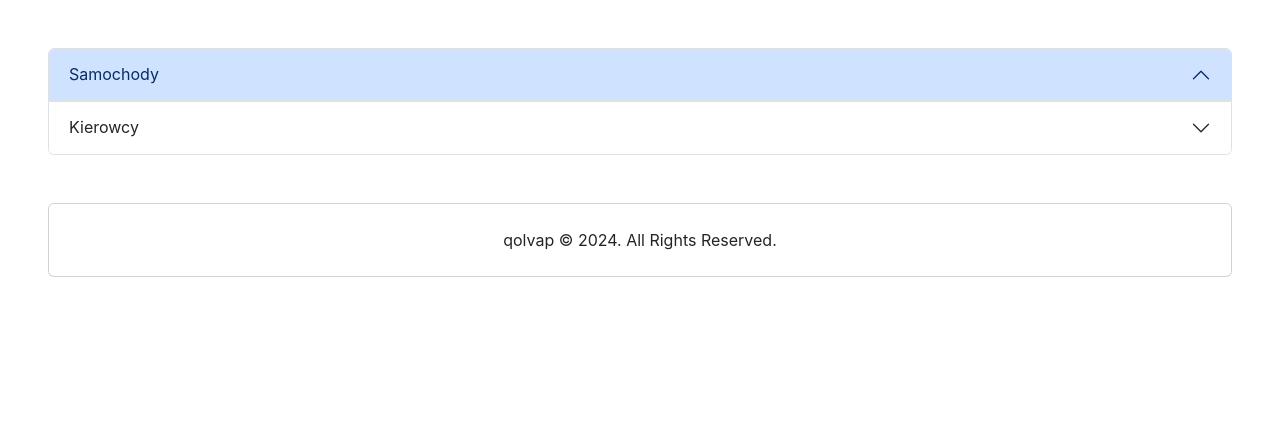
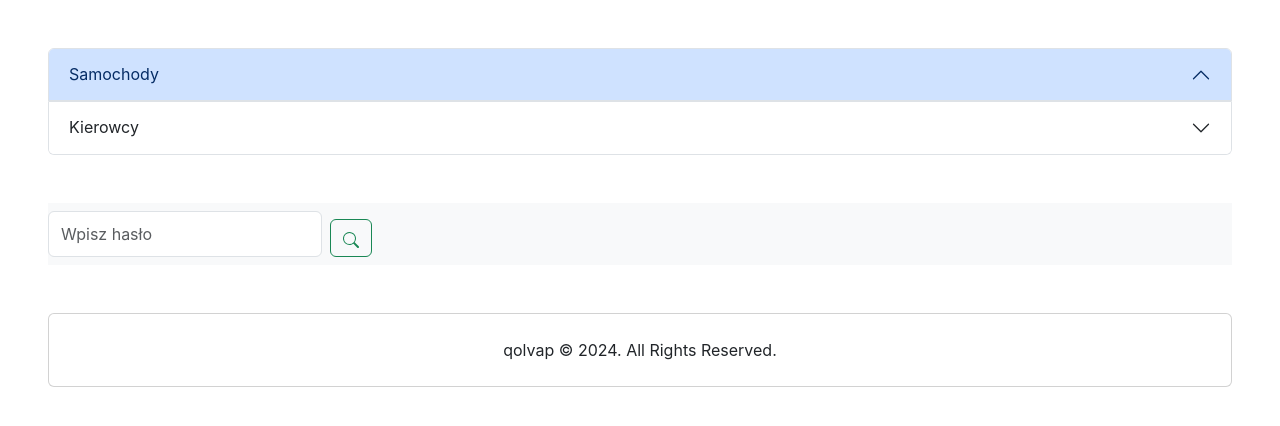
Before and after one commit to qolvap/records-reminder, a React (Create React App) app: page / in a window 1280 px wide. Shown: the top 426 px of the page. Built offline with nearby package versions, Linux system fonts and the light colour scheme.

Commit message:
✅ search bar functionality added

```diff
--- a/src/App.js
+++ b/src/App.js
@@ -1,7 +1,5 @@
 import React, { useState } from 'react';
 import MainComponent from './Components/MainComponent';
-import CarDeadlineReminder from './Components/CarDeadlineReminder';
-import DriverDeadlineReminder from './Components/DriverDeadlineReminder';
 import Footer from './Components/Footer';
 
 function App() {
--- a/src/Components/MainComponent.js
+++ b/src/Components/MainComponent.js
@@ -2,10 +2,12 @@ import React, { useState } from 'react';
 import Accordion from 'react-bootstrap/Accordion';
 import CarDeadlineReminder from './CarDeadlineReminder';
 import DriverDeadlineReminder from './DriverDeadlineReminder';
+import SearchNavbar from './SearchBar';
 
 const MainComponent = ({ addCarData, carData, addDriverData, driverData, setDriverData, setCarData }) => {
   const [showCarComponent, setShowCarComponent] = useState(false);
   const [showDriverComponent, setShowDriverComponent] = useState(false);
+  const [searchData, setSearchData] = useState('');
 
   const handleCarClick = () => {
     if (showCarComponent) {
@@ -25,7 +27,15 @@ const MainComponent = ({ addCarData, carData, addDriverData, driverData, setDriv
     }
   };
 
+  const filteredCars = carData.filter(car => car.carName.toLowerCase().includes(searchData.toLowerCase()));
+
+  const filteredDrivers = driverData.filter(driver => (
+    driver.driverFirstName.toLowerCase().includes(searchData.toLowerCase()) ||
+    driver.driverSecondName.toLowerCase().includes(searchData.toLowerCase())
+  ));
+
   return (
+    <div>
       <Accordion defaultActiveKey="0" className="m-5">
         <Accordion.Item eventKey="0">
           <Accordion.Header onClick={handleCarClick}>Samochody</Accordion.Header>
@@ -36,6 +46,8 @@ const MainComponent = ({ addCarData, carData, addDriverData, driverData, setDriv
           {showDriverComponent && <DriverDeadlineReminder addDriverData={addDriverData} driverData={driverData} setDriverData={setDriverData} />}
         </Accordion.Item>
       </Accordion>
+      <SearchNavbar searchData={searchData} setSearchData={setSearchData} filteredCars={filteredCars} filteredDrivers={filteredDrivers} />
+    </div>
   );
 };
 
--- /dev/null
+++ b/src/Components/SearchBar.js
@@ -0,0 +1,79 @@
+import React, { useState } from 'react';
+import Button from 'react-bootstrap/Button';
+import Form from 'react-bootstrap/Form';
+import BootstrapNavbar from 'react-bootstrap/Navbar';
+import Card from 'react-bootstrap/Card';
+import Badge from 'react-bootstrap/Badge';
+
+import { Search } from 'react-bootstrap-icons';
+
+const SearchBar = ({ searchData, setSearchData, filteredCars, filteredDrivers }) => {
+    const [showResults, setShowResults] = useState(false);
+    const [searchText, setSearchText] = useState('');
+
+    const handleSearch = () => {
+        setSearchData(searchText);
+        setShowResults(searchText !== '');
+    };
+
+    const handleHideResults = () => {
+        setShowResults(false);
+    };
+
+    const renderFilteredResults = () => {
+        if (!showResults) {
+            return null;
+        }
+
+        if (filteredCars.length === 0 && filteredDrivers.length === 0) {
+            return <p>Nie znaleziono</p>;
+        }
+
+        return (
+            <div className="mt-3">
+                <h2>Szybki wgląd:</h2>
+                {filteredDrivers.map((driver, index) => (
+                    <Card key={index} body className="shadow p-3 mb-3 bg-white rounded">
+                        <p>Kierowca: {driver.driverFirstName} {driver.driverSecondName}</p>
+                        <p>Data ostatniego pobrania karty: <Badge bg="secondary">{driver.cardDate.toLocaleDateString()}</Badge></p>
+                        <p>Data kolejnego pobrania karty: <Badge bg="warning" text="dark">{driver.deadlineDate.toLocaleDateString()}</Badge></p>
+                    </Card>
+                ))}
+                {filteredCars.map((car, index) => (
+                    <Card key={index} body className="shadow p-3 mb-3 bg-white rounded">
+                        <p>Numer rejestracyjny: {car.carName}</p>
+                        <p>Data ostatniego sczytania samochodu: <Badge bg="secondary">{car.carDate.toLocaleDateString()}</Badge></p>
+                        <p>Data kolejnego sczytania samochodu: <Badge bg="warning" text="dark">{car.deadlineDate.toLocaleDateString()}</Badge></p>
+                    </Card>
+                ))}
+            </div>
+        );
+    };
+
+    return (
+        <div className="m-5">
+            <BootstrapNavbar expand="lg" className="bg-body-tertiary">
+                <BootstrapNavbar.Toggle aria-controls="navbarScroll" />
+                <BootstrapNavbar.Collapse id="navbarScroll">
+                    <Form className="d-flex">
+                        <Form.Control
+                            type="search"
+                            placeholder="Wpisz hasło"
+                            className="me-2"
+                            aria-label="Search"
+                            value={searchText}
+                            onChange={(e) => setSearchText(e.target.value)}
+                        />
+                        <Button variant="outline-success" className="mt-2" onClick={handleSearch}> <Search /></Button>
+                    </Form>
+                </BootstrapNavbar.Collapse>
+            </BootstrapNavbar>
+            {showResults && (
+                <Button variant="outline-primary" className="mt-2" onClick={handleHideResults}>Schowaj wyniki</Button>
+            )}
+            {renderFilteredResults()}
+        </div>
+    );
+};
+
+export default SearchBar;
```
Lines whose indentation alone changed are shown as unchanged.
